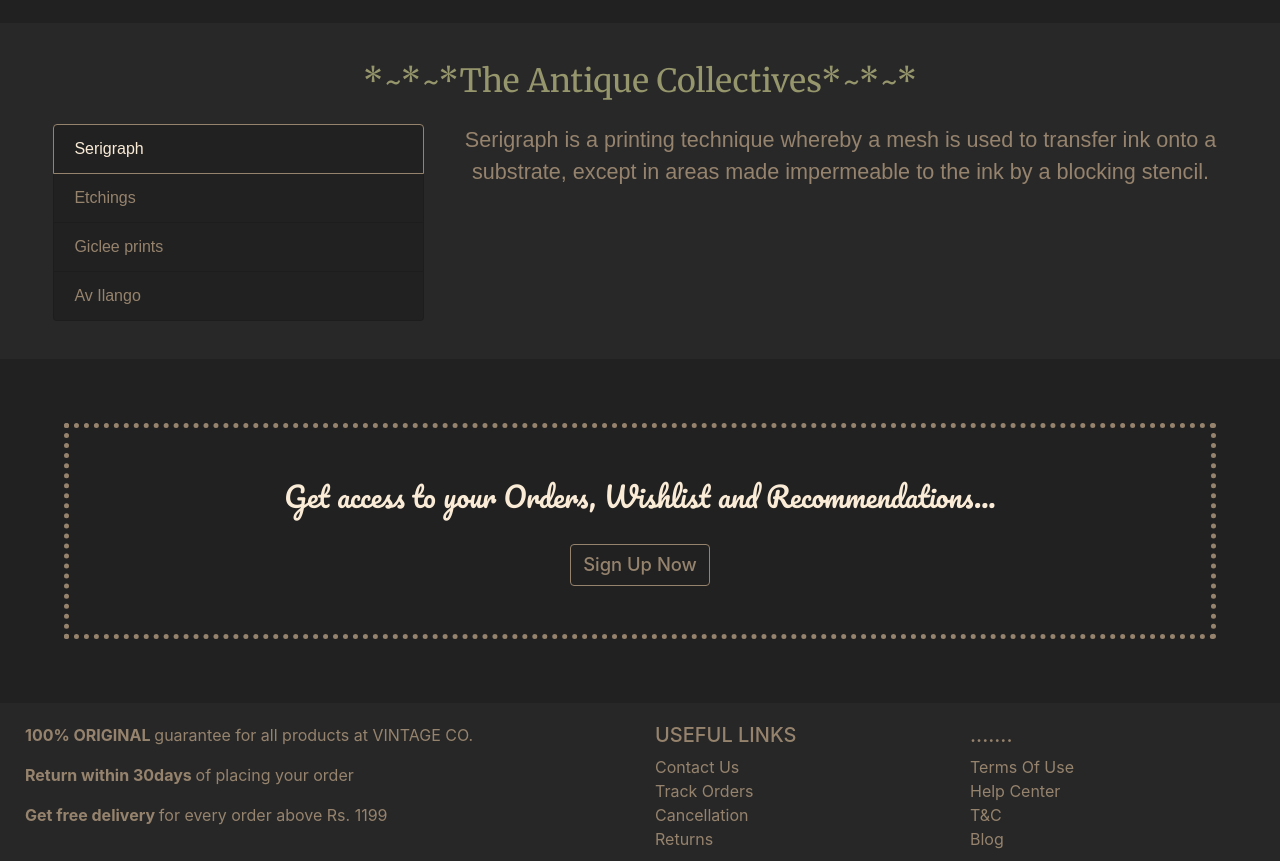
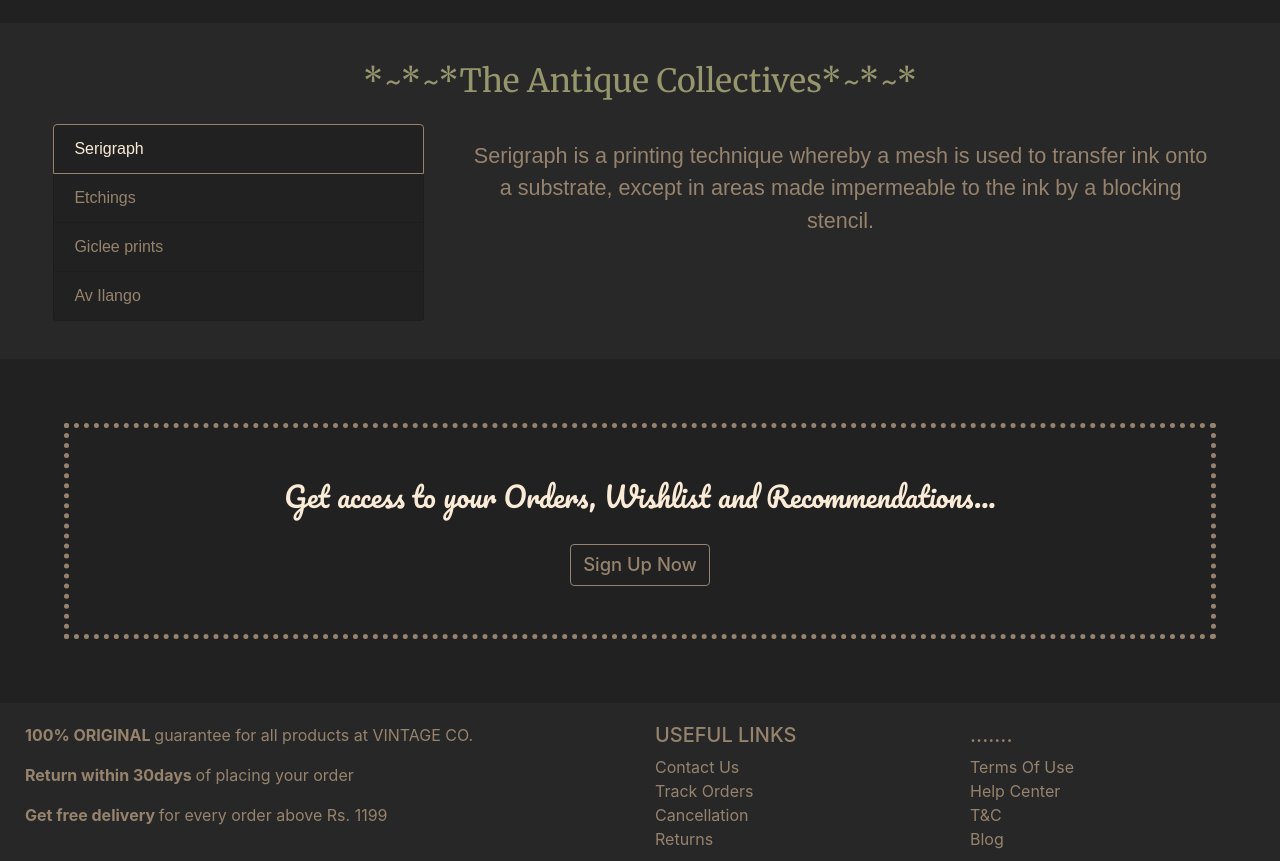
Before and after one commit to Tanusha98/vintco, a plain HTML site: page docs/index.html in a window 1280 px wide. Shown: the part 2160-3021 px from the top of the page. Drawn offline with Linux system fonts and the light colour scheme; a web font is replaced by a local one.

Commit message:
padding added

```diff
--- a/docs/index.html
+++ b/docs/index.html
@@ -154,7 +154,7 @@
       </div>
     </div>
     <div class="col-12 col-sm-8 contents">
-      <div class="tab-content text-center p-auto" id="nav-tabContent">
+      <div class="tab-content text-center p-3" id="nav-tabContent">
         <div class="tab-pane fade show active" id="list-home" role="tabpanel" aria-labelledby="list-home-list">Serigraph is a printing technique whereby a mesh is used to transfer ink onto a substrate, except in areas made impermeable to the ink by a blocking stencil.</div>
         <div class="tab-pane fade" id="list-profile" role="tabpanel" aria-labelledby="list-profile-list">Etching is traditionally the process of using strong acid or mordant to cut into the unprotected parts of a metal surface to create a design in intaglio in the.</div>
         <div class="tab-pane fade" id="list-messages" role="tabpanel" aria-labelledby="list-messages-list">Giclée is a neologism coined in 1991 by printmaker Jack Duganne for fine art digital prints made on inkjet printers.</div>
```
